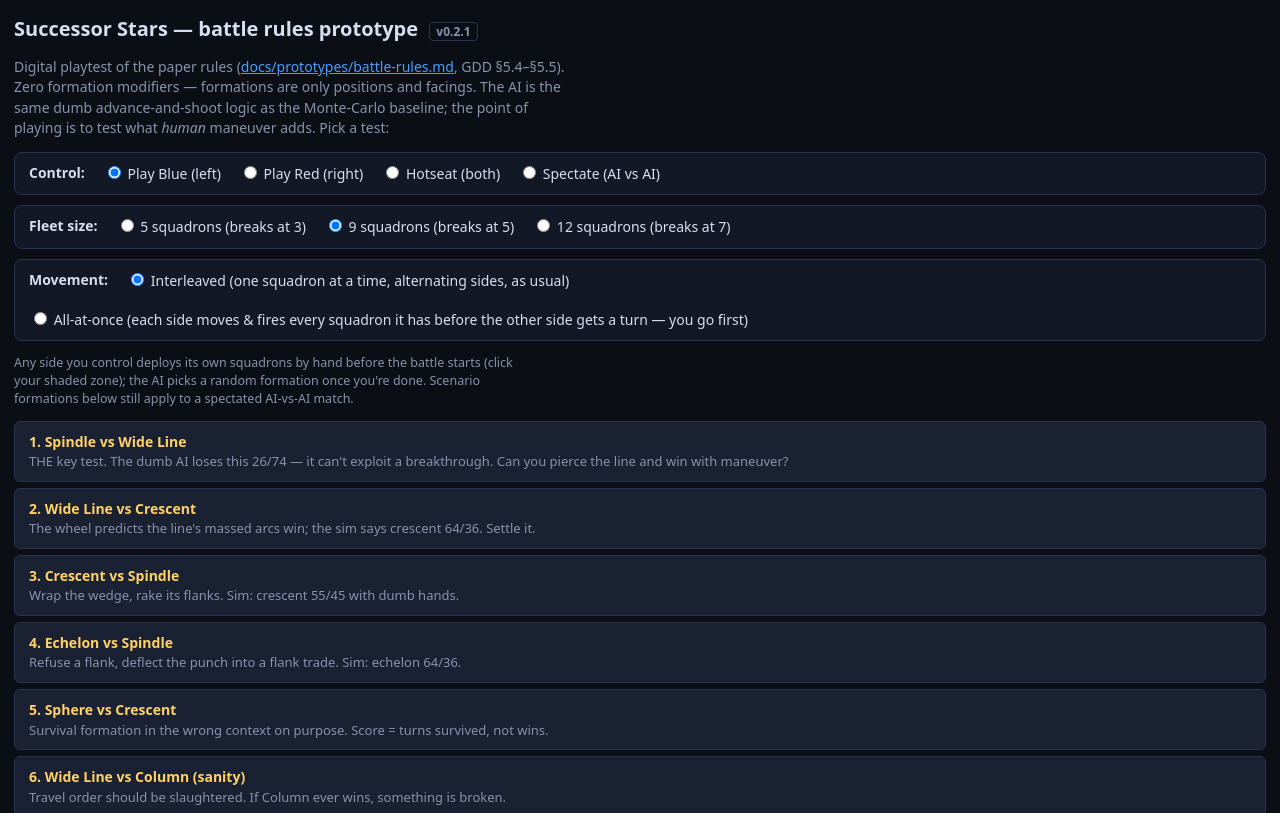
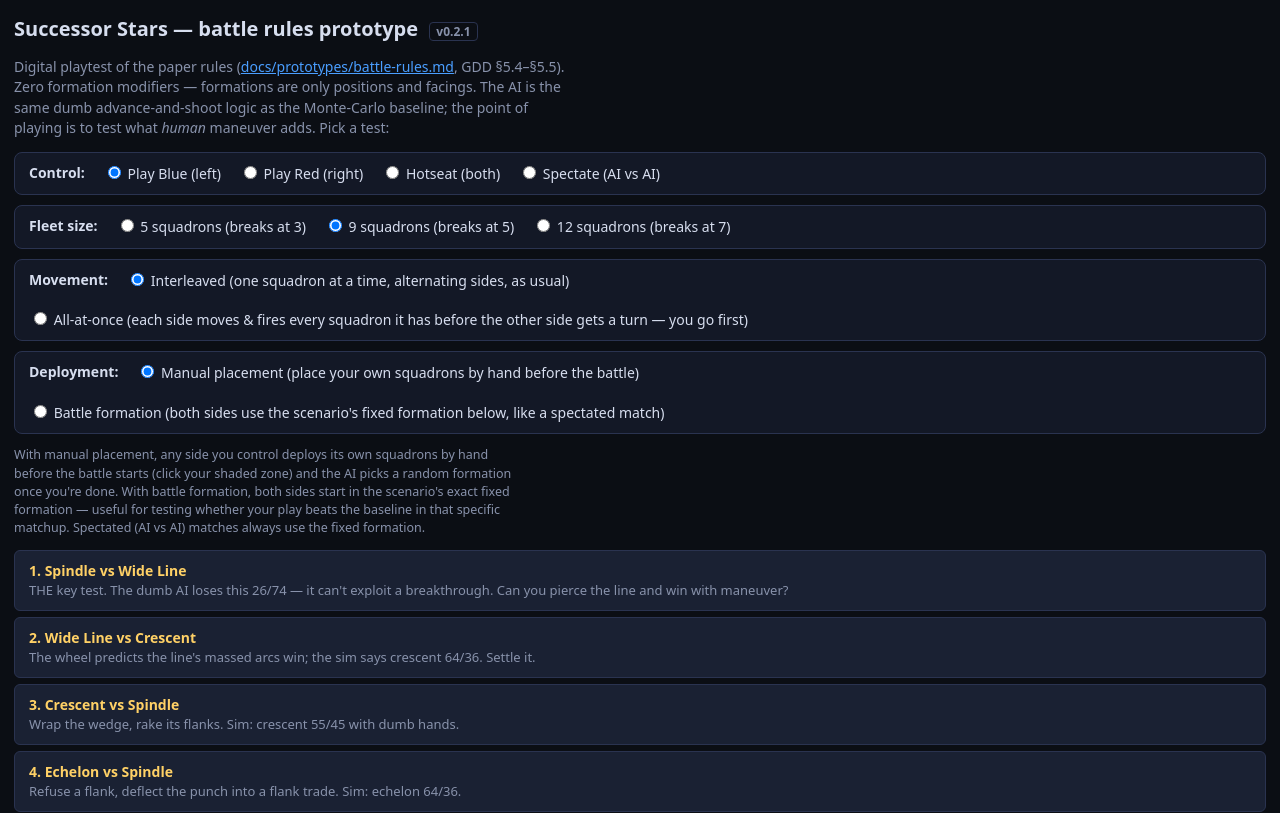
Before and after one commit to tharak/Battleships, a plain HTML site: page docs/prototypes/battle.html in a window 1280 px wide. Shown: the top 813 px of the page. Drawn offline with Linux system fonts and the light colour scheme.

Commit message:
Add a deployment-mode option: manual placement vs battle formation
New menu radio group lets any control mode (not just spectate) skip
manual placement and start both sides directly in the scenario's fixed
formation -- useful for testing whether a human's play beats the
baseline in one of the exact benchmarked matchups instead of a
freeform deployment. Manual placement stays the default, unchanged.

Co-Authored-By: Claude Sonnet 5 <noreply@anthropic.com>

```diff
--- a/docs/prototypes/battle.html
+++ b/docs/prototypes/battle.html
@@ -35,9 +35,16 @@
       <label><input type="radio" name="movemode" value="0" checked> Interleaved (one squadron at a time, alternating sides, as usual)</label>
       <label><input type="radio" name="movemode" value="1"> All-at-once (each side moves &amp; fires every squadron it has before the other side gets a turn — you go first)</label>
     </div>
-    <p style="color:var(--dim);max-width:70ch;font-size:12.5px">Any side you control deploys its own
-    squadrons by hand before the battle starts (click your shaded zone); the AI picks a random
-    formation once you're done. Scenario formations below still apply to a spectated AI-vs-AI match.</p>
+    <div class="opts" id="deploypick">
+      <b>Deployment:</b>
+      <label><input type="radio" name="deploymode" value="0" checked> Manual placement (place your own squadrons by hand before the battle)</label>
+      <label><input type="radio" name="deploymode" value="1"> Battle formation (both sides use the scenario's fixed formation below, like a spectated match)</label>
+    </div>
+    <p style="color:var(--dim);max-width:70ch;font-size:12.5px">With manual placement, any side you
+    control deploys its own squadrons by hand before the battle starts (click your shaded zone) and
+    the AI picks a random formation once you're done. With battle formation, both sides start in the
+    scenario's exact fixed formation — useful for testing whether your play beats the baseline in
+    that specific matchup. Spectated (AI vs AI) matches always use the fixed formation.</p>
     <div id="scenlist"></div>
   </div>
 
--- a/docs/prototypes/battle/main.js
+++ b/docs/prototypes/battle/main.js
@@ -16,6 +16,7 @@ function buildMenu(state) {
       state.ctrlMode = +document.querySelector('input[name="ctrl"]:checked').value;
       state.SIZE = +document.querySelector('input[name="fsize"]:checked').value;
       state.moveMode = +document.querySelector('input[name="movemode"]:checked').value;
+      state.deployMode = +document.querySelector('input[name="deploymode"]:checked').value;
       document.getElementById("menu").style.display = "none";
       document.getElementById("battle").style.display = "block";
       const spect = state.ctrlMode === 3;
--- a/docs/prototypes/battle/state.js
+++ b/docs/prototypes/battle/state.js
@@ -16,6 +16,7 @@ export const State = {
   SIZE: 9,
   BREAK_AT: 5,
   moveMode: 0,       // 0=interleaved (one squadron at a time, alternating sides), 1=all-at-once (one side fully activates, then the other)
+  deployMode: 0,     // 0=manual placement (human sides place by hand, AI gets a random formation), 1=battle formation (both sides use the scenario's fixed formation, like spectate)
   act: null,         // human activation {u:entity, mp, moved, fired, fireMode, side, cmd}
   autoTimer: null,
   setup: null,       // active manual deployment: {side, placed:[{pos,facing}], selected, flagShip} -- plain staging objects, not yet entities
--- a/docs/prototypes/battle/turnEngine.js
+++ b/docs/prototypes/battle/turnEngine.js
@@ -31,7 +31,11 @@ export function newBattle(state) {
       { name: null, supply: state.scen.supB || "ok", flagLost: false, roster: [] },
     ],
   };
-  if (state.ctrlMode === 3) { // spectate: unchanged -- both sides keep the scenario's exact fixed formation, no manual setup
+  // Spectate always uses the scenario's exact fixed formation (no manual
+  // setup to spectate); "battle formation" deployment mode does the same
+  // for any control mode, so a human can take over one of the exact
+  // benchmarked matchups instead of freely placing their own squadrons.
+  if (state.ctrlMode === 3 || state.deployMode === 1) {
     state.G.fleets[0].name = state.scen.a; deployFormation(state, state.scen.a, 0);
     state.G.fleets[1].name = state.scen.b; deployFormation(state, state.scen.b, 1);
     startCombat(state);
```
